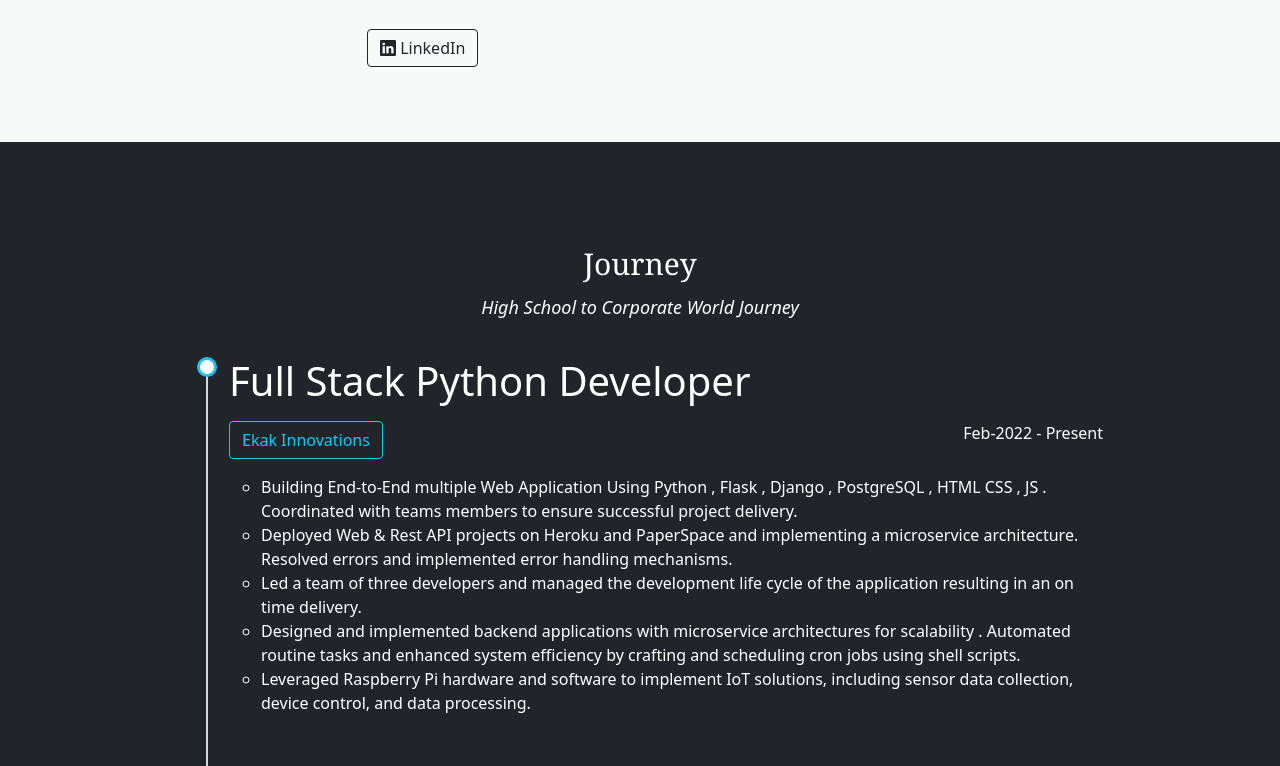
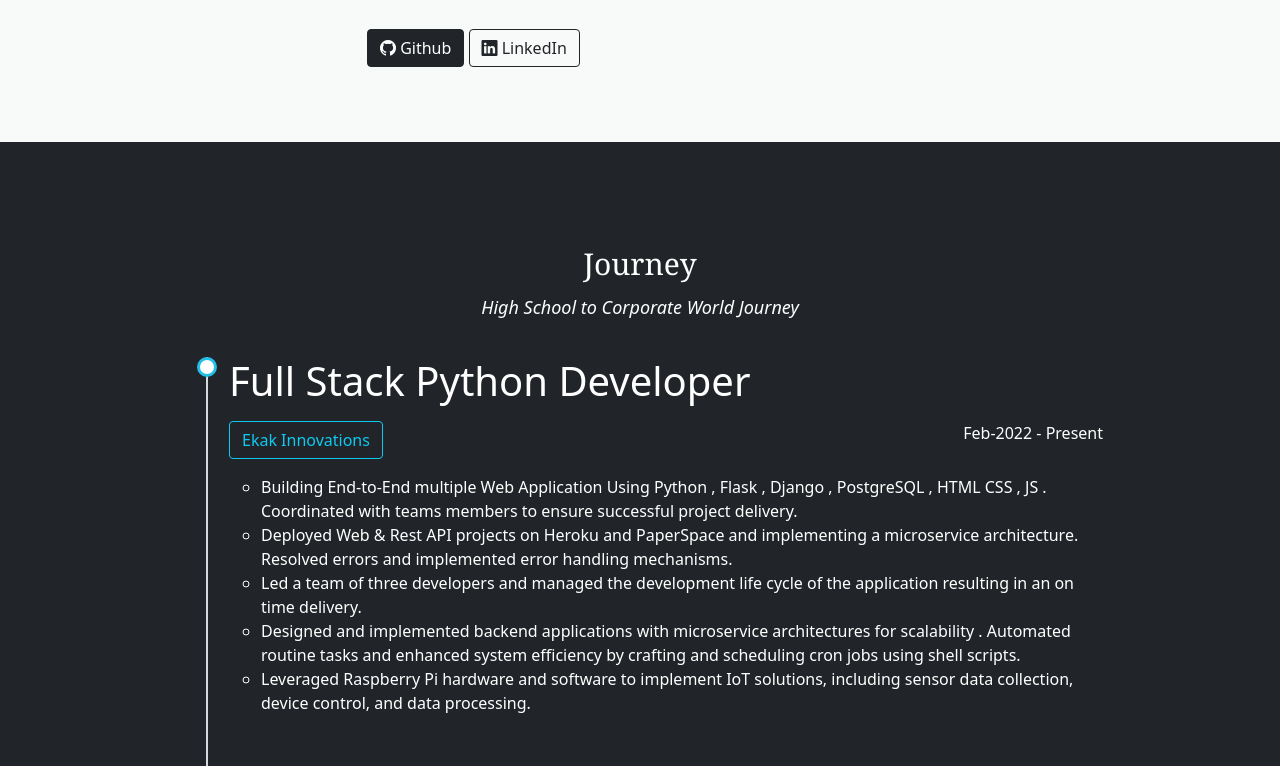
Before and after one commit to one-numan/portfolio, a plain HTML site: page index.html in a window 1280 px wide. Shown: the part 1129-1895 px from the top of the page. Drawn offline with nearby package versions, Linux system fonts and the light colour scheme.

Commit message:
Update | Minor | Github Link and Button Update

```diff
--- a/index.html
+++ b/index.html
@@ -198,6 +198,10 @@
                         juggling Flask and Django frameworks like a pro. PostgreSQL databases? No sweat, I speak their
                         language fluently. Eager to tackle challenging projects and contribute innovative solutions.
                         Let's code together!</p>
+
+                    <a href="https://github.com/one-numan" target="_blank" class="btn btn-dark rounded mt-3 rounded-1">
+                        <i class="bi bi-github"></i>
+                        Github</a>
                     <a href="https://www.linkedin.com/in/one-numan/" target="_blank"
                         class="btn btn-outline-dark rounded mt-3 rounded-1"> <i class="bi bi-linkedin"></i>
                         LinkedIn</a>
@@ -633,7 +637,8 @@
 
             </ul>
             <ul class="nav justify-content-center border-bottom pb-2 mb-3">
-                <p class="float-end text-white" title="CopyRights Issue">© 2023 - 24 &nbsp; One Numan</p>
+                <p class="text-white" title="CopyRights Issue">© 2023 - 24 &nbsp; One Numan</p>
+
             </ul>
         </footer>
     </div>
```
